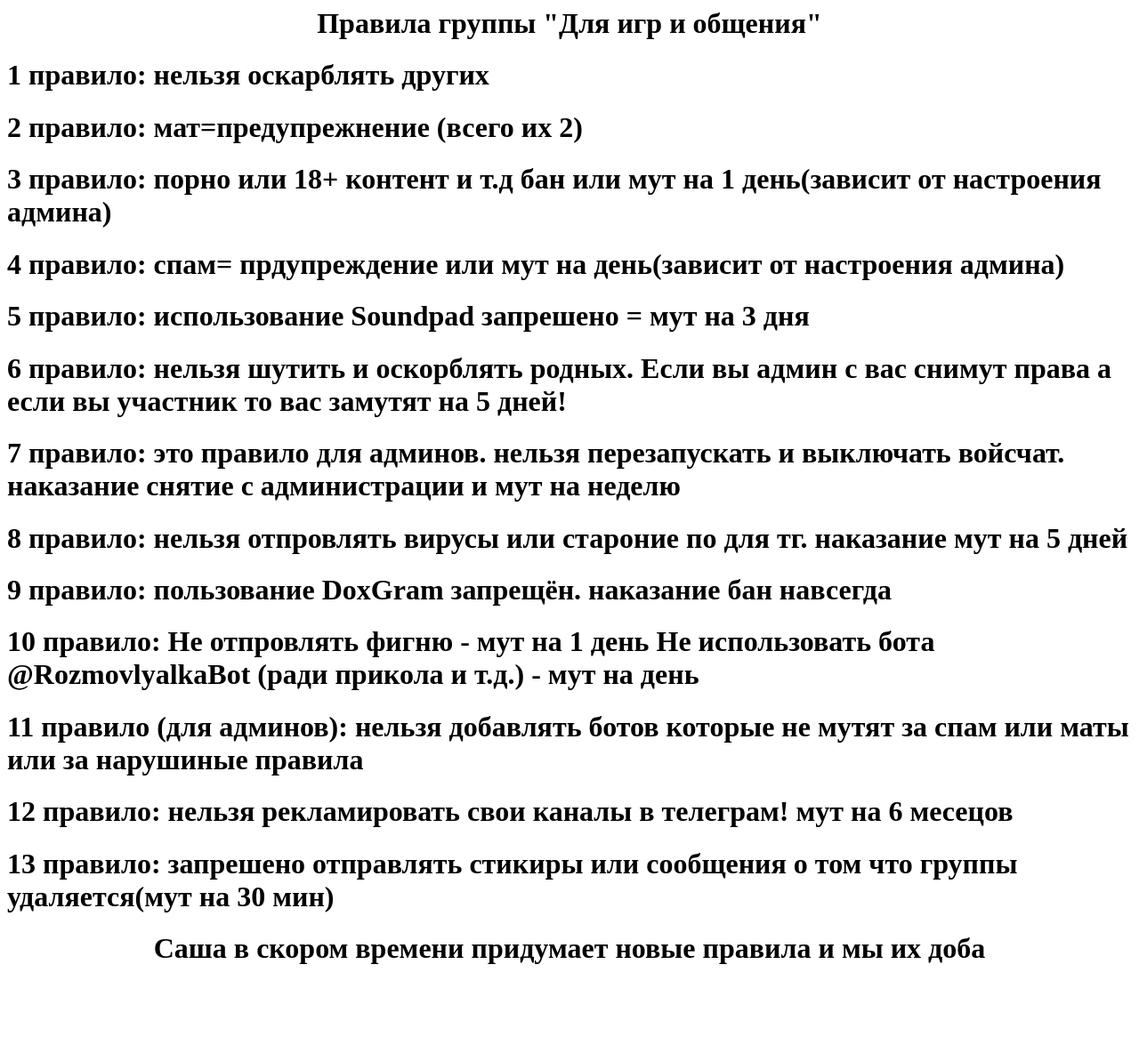
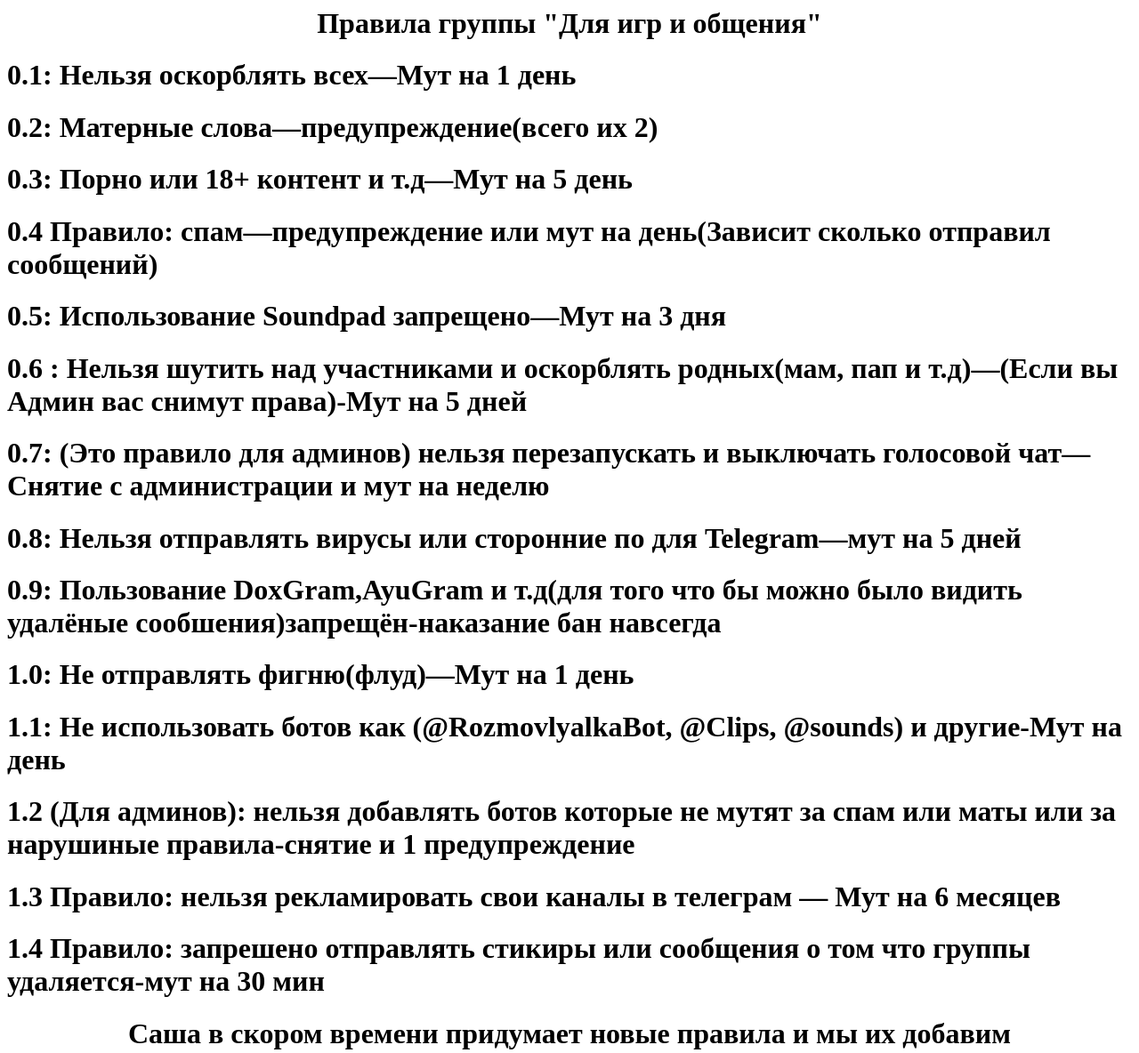
Before and after one commit to DaniikMizinov/pravila, a plain HTML site: page index.html in a window 1280 px wide. Shown: the whole page at 89% size. Before the commit the page ends 1107 px from the top, so only its background shows below. Drawn offline with Linux system fonts and the light colour scheme.

Commit message:
Update index.html

```diff
--- a/index.html
+++ b/index.html
@@ -1,18 +1,17 @@
 <h1 style="text-align: center;">Правила группы "Для игр и общения"</h1>
-<h1>  1 правило: нельзя оскарблять других</h1>
-<h1>  2 правило: мат=предупрежнение (всего их 2)</h1>
-<h1>  3 правило: порно или 18+ контент и т.д бан или мут на 1 день(зависит от настроения админа)</h1>
-<h1>  4 правило: спам= прдупреждение или мут на день(зависит от настроения админа)</h1>
-<h1>  5 правило: использование Soundpad запрешено = мут на 3 дня </h1>
-<h1>  6 правило: нельзя шутить и оскорблять родных. Если вы админ с вас снимут права а если вы участник то вас замутят на 5 дней! </h1>
-<h1>  7 правило: это правило для админов. нельзя перезапускать и выключать войсчат. наказание снятие с администрации и мут на неделю</h1>
-<h1>  8 правило: нельзя отпровлять вирусы или староние по для тг. наказание мут на 5 дней </h1>
-<h1>  9 правило: пользование DoxGram запрещён. наказание бан навсегда </h1>
-<h1>  10 правило:
-Не отпровлять фигню - мут на 1 день
-Не использовать бота @RozmovlyalkaBot (ради прикола и т.д.) - мут на день</h1>
-<h1> 11 правило (для админов): нельзя добавлять ботов которые не мутят за спам или маты или за нарушиные правила</h1>
-<h1> 12 правило: нельзя рекламировать свои каналы в телеграм! мут на 6 месецов</h1>
-<h1> 13 правило: запрешено отправлять стикиры или сообщения о том что группы удаляется(мут на 30 мин) </h1>
+<h1>  0.1: Нельзя оскорблять всех—Мут на 1 день</h1>
+<h1>  0.2: Матерные слова—предупреждение(всего их 2)</h1>
+<h1>  0.3: Порно или 18+ контент и т.д—Мут на 5 день</h1>
+<h1>  0.4 Правило: спам—предупреждение или мут на день(Зависит сколько отправил сообщений)</h1>
+<h1>  0.5: Использование Soundpad запрещено—Мут на 3 дня</h1>
+<h1>  0.6 : Нельзя шутить над участниками и оскорблять родных(мам, пап и т.д)—(Если вы Админ вас снимут права)-Мут на 5 дней</h1>
+<h1>  0.7: (Это правило для админов) нельзя перезапускать и выключать голосовой чат—Снятие с администрации и мут на неделю</h1>
+<h1>  0.8: Нельзя отправлять вирусы или сторонние по для Telegram—мут на 5 дней</h1>
+<h1>  0.9: Пользование DoxGram,AyuGram и т.д(для того что бы можно было видить удалёные сообшения)запрещён-наказание бан навсегда</h1>
+<h1>  1.0: Не отправлять фигню(флуд)—Мут на 1 день</h1>
+<h1>  1.1: Не использовать ботов как (@RozmovlyalkaBot, @Clips, @sounds) и другие-Мут на день</h1>
+<h1>  1.2 (Для админов): нельзя добавлять ботов которые не мутят за спам или маты или за нарушиные правила-снятие и 1 предупреждение</h1>
+<h1>  1.3 Правило: нельзя рекламировать свои каналы в телеграм — Мут на 6 месяцев</h1>
+<h1>  1.4 Правило: запрешено отправлять стикиры или сообщения о том что группы удаляется-мут на 30 мин</h1>
 
-<h1 style="text-align: center;">Саша в скором времени придумает новые правила и мы их доба
+<h1 style="text-align: center;">Саша в скором времени придумает новые правила и мы их добавим</h1>
```
